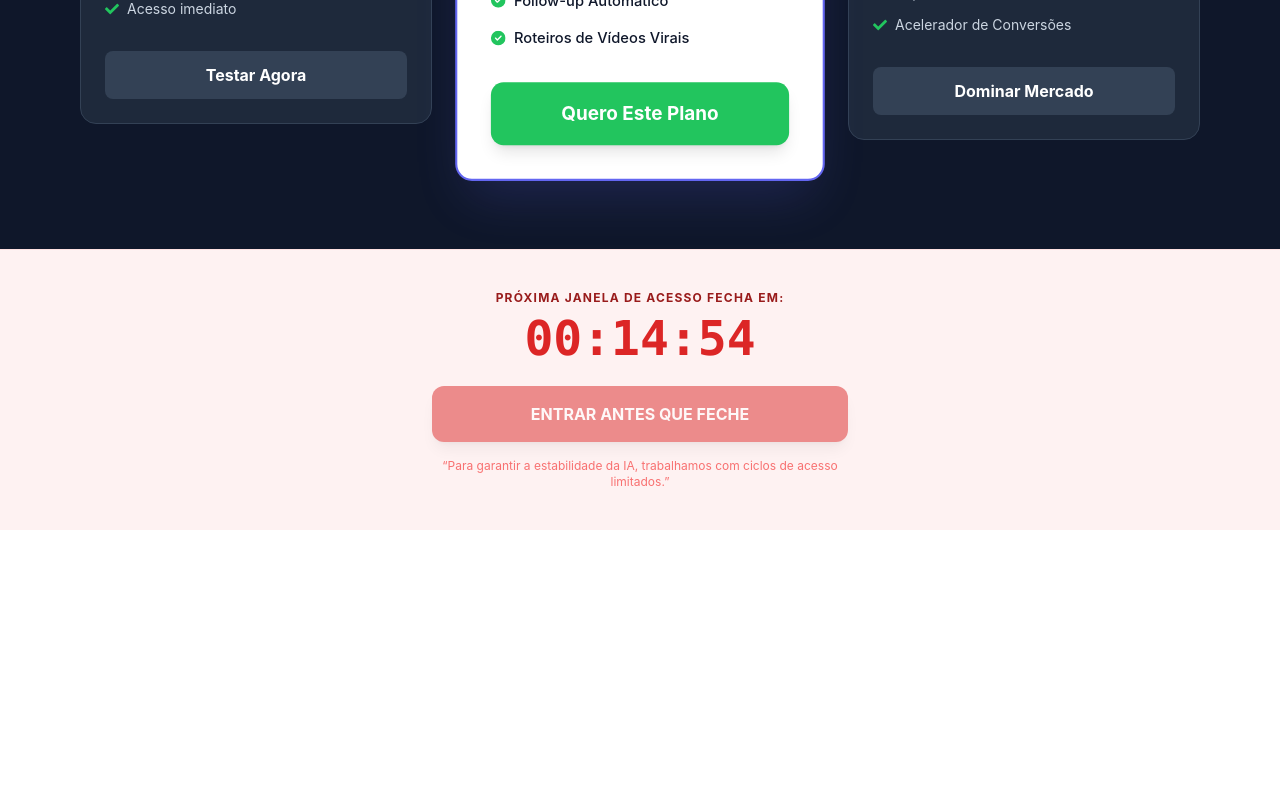
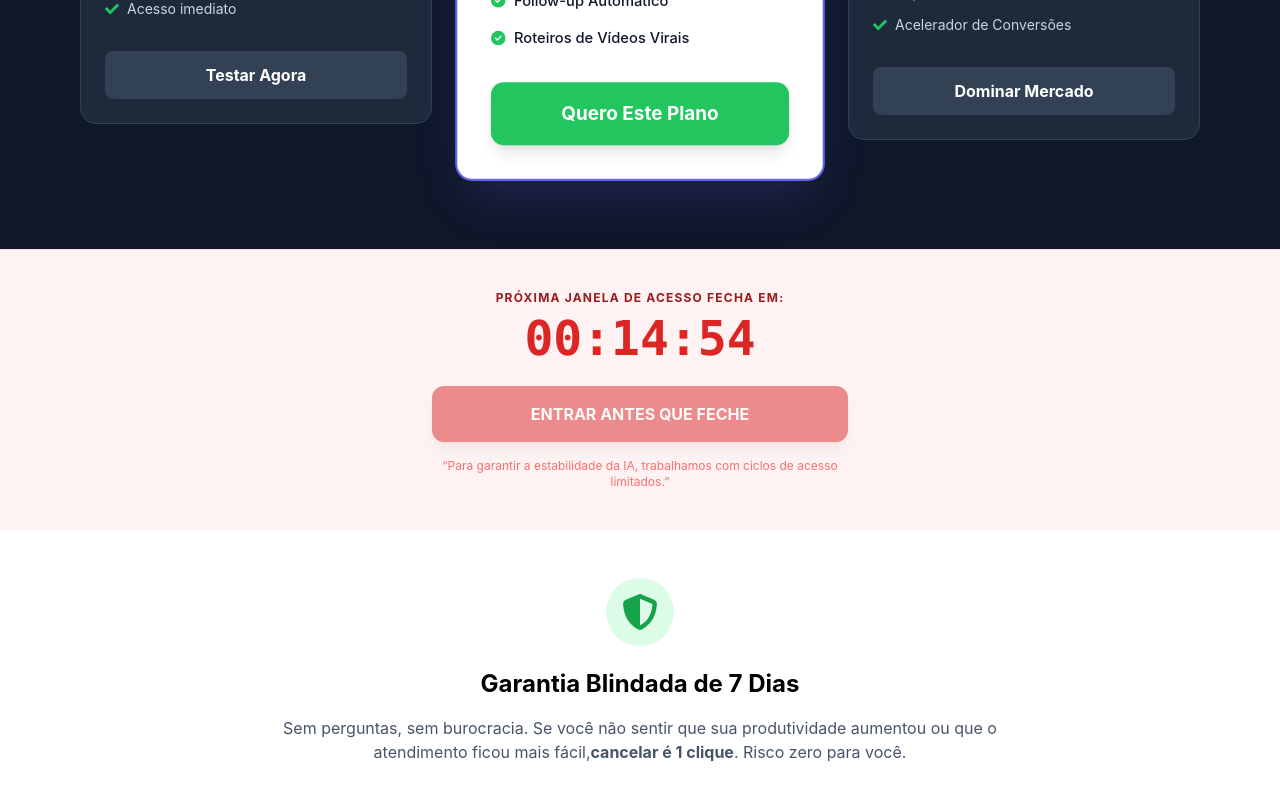
Before and after one commit to codari-software/ai-saller-booster-landingpage, a React (Vite) app: page / in a window 1280 px wide. Shown: the part 5271-6071 px from the top of the page. Before the commit the page ends 5801 px from the top, so only its background shows below. Built offline with nearby package versions, Linux system fonts and the light colour scheme.

Commit message:
Garantia Section

```diff
--- a/src/App.tsx
+++ b/src/App.tsx
@@ -2,6 +2,7 @@ import TopBanner from "./components/TopBanner.js";
 import BeforeAfterAISection from "./sections/BeforeAfterAISection.js";
 import CooldownSection from "./sections/CooldownSection.js";
 import FeaturesSection from "./sections/FeaturesSection.js";
+import GarantiaSection from "./sections/GarantiaSection.js";
 import HeroSection from "./sections/HeroSection.js";
 import PlansSection from "./sections/PlansSection.js";
 import ProblemSection from "./sections/ProblemSection.js";
@@ -26,6 +27,7 @@ export function App() {
       <BeforeAfterAISection />
       <PlansSection />
       <CooldownSection />
+      <GarantiaSection />
     </div>
   );
 }
--- /dev/null
+++ b/src/sections/GarantiaSection.tsx
@@ -0,0 +1,21 @@
+import { FaShieldHalved } from "react-icons/fa6";
+
+const GarantiaSection = () => {
+  return (
+    <section className="py-12 bg-white">
+      <div className="max-w-3xl mx-auto px-4 text-center">
+        <div className="inline-block p-4 rounded-full bg-green-100 text-green-600 text-4xl mb-4">
+          <FaShieldHalved />
+        </div>
+        <h3 className="text-2xl font-bold mb-4">Garantia Blindada de 7 Dias</h3>
+        <p className="text-slate-600">
+          Sem perguntas, sem burocracia. Se você não sentir que sua
+          produtividade aumentou ou que o atendimento ficou mais fácil,
+          <strong>cancelar é 1 clique</strong>. Risco zero para você.
+        </p>
+      </div>
+    </section>
+  );
+};
+
+export default GarantiaSection;
```
